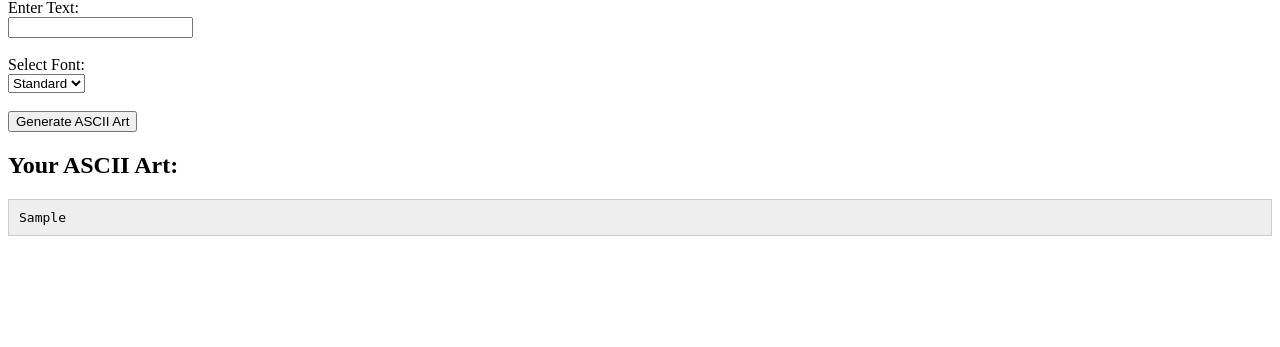
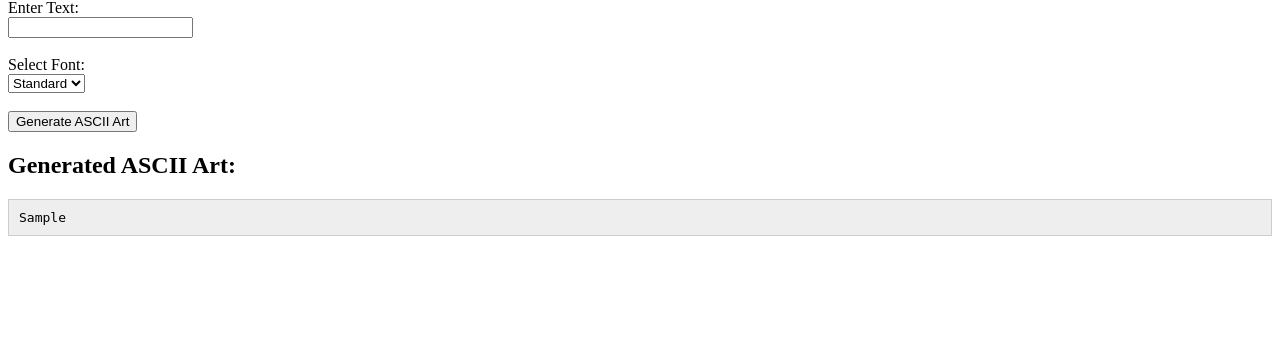
Before and after one commit to ib2ds/my-ascii-art-generator, a Flask app: template templates/index.html in a window 1280 px wide. Shown: the part 81-428 px from the top of the page. Run offline with Flask 3, Linux system fonts and the light colour scheme; the template is opened without the code that fills it: most values are stand-ins (such as "Sample title", 1, 10 or a date in 2020).

Commit message:
correction

```diff
--- a/templates/index.html
+++ b/templates/index.html
@@ -34,7 +34,7 @@
     </form>
 
     {% if ascii_art %}
-    <h2>Your ASCII Art:</h2>
+    <h2>Generated ASCII Art:</h2>
     <pre>{{ ascii_art }}</pre>
     {% endif %}
 </body>
```
